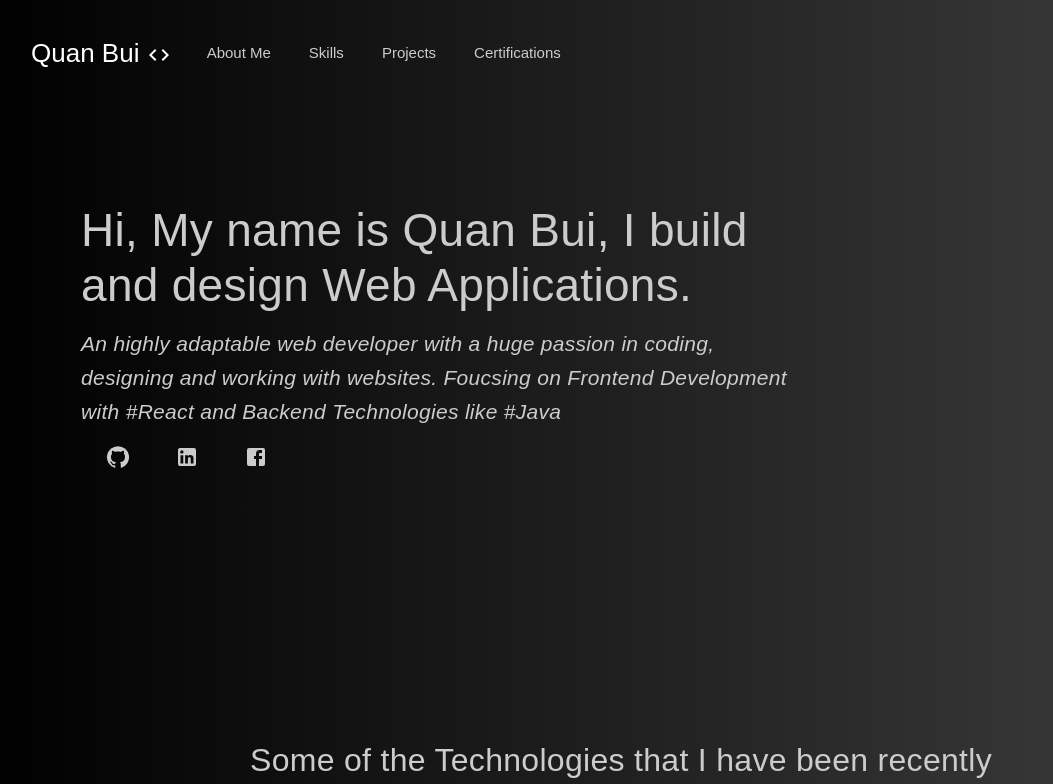
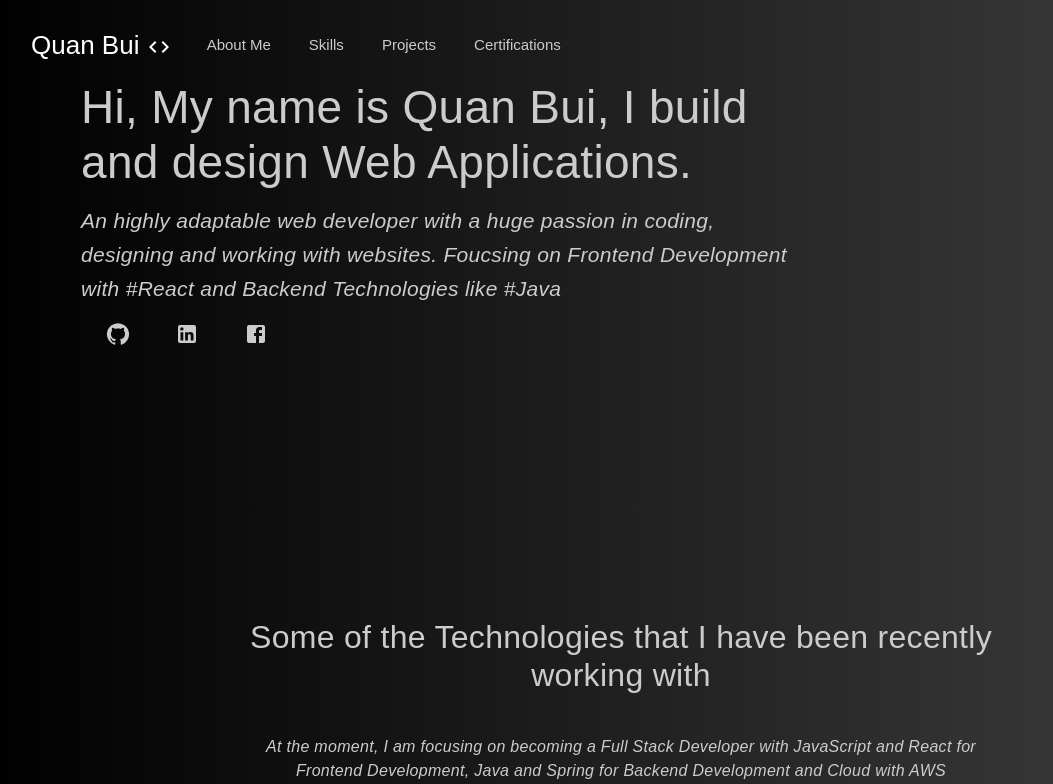
Before and after one commit to quanbui210/Personal-Portfolio, a React (Create React App) app: page / in a window 1280 px wide. Shown: the top 784 px of the page, without its empty margins (19-1072 px from the left). Built offline with nearby package versions, Linux system fonts and the light colour scheme; a web font is replaced by a local one.

Commit message:
position fixed navbar

```diff
--- a/src/Components/NavBar/NavBar.jsx
+++ b/src/Components/NavBar/NavBar.jsx
@@ -4,7 +4,7 @@ import React from "react"
 import NavItem from "./NavItem"
 export default function NavBar() {
   return (
-    <div className="navbar">
+    <div className="navigation">
       <NavItem/>
     </div>
   )
--- a/src/Components/NavBar/NavBar.scss
+++ b/src/Components/NavBar/NavBar.scss
@@ -1,25 +1,11 @@
 @import "../../common-styles/variables";
 @import "../../common-styles/styles";
-header {
-    nav {
-        display: flex;
-        justify-content: space-between;
-        text-decoration: none;
-        background-color: $dark-color;
-        background-image: linear-gradient(to left, #414040, #000000);
-    }
-        .logo {
-        margin: 10px 20px;
-        }
-            a {
-                text-decoration: none;
-                color: #ccc;
-            }
+
+.navigation {
+    top: 0;
+    position: fixed;
 }
 
-.logo > a > img{
-    width: 90px !important;
-}
 
 // nav > ul {
 //     display: flex;
```
